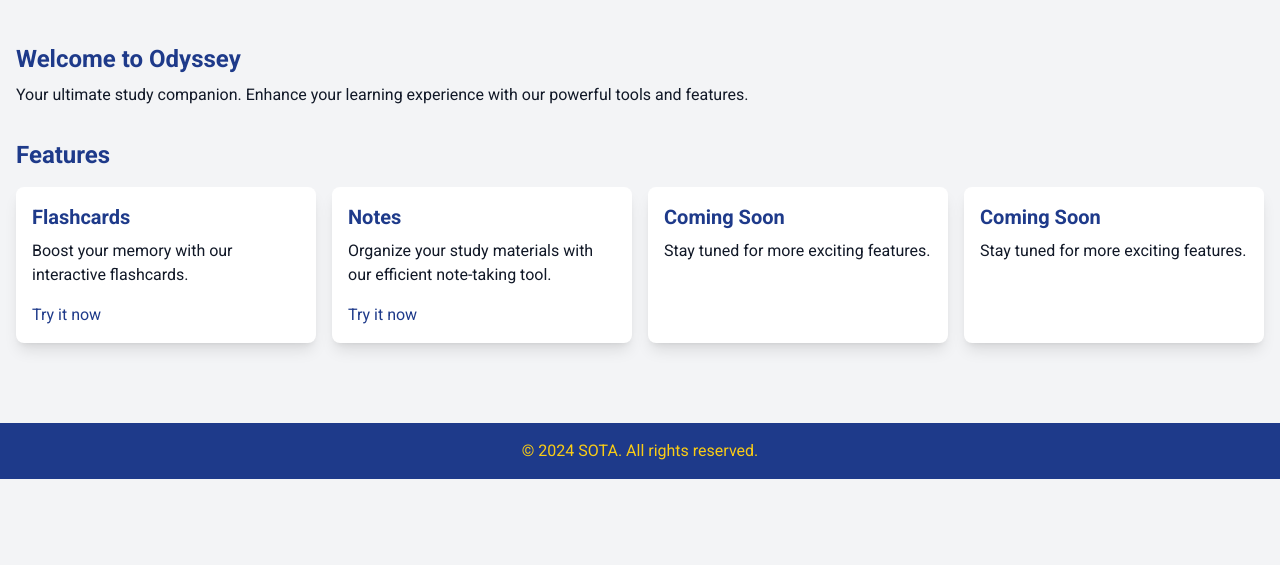
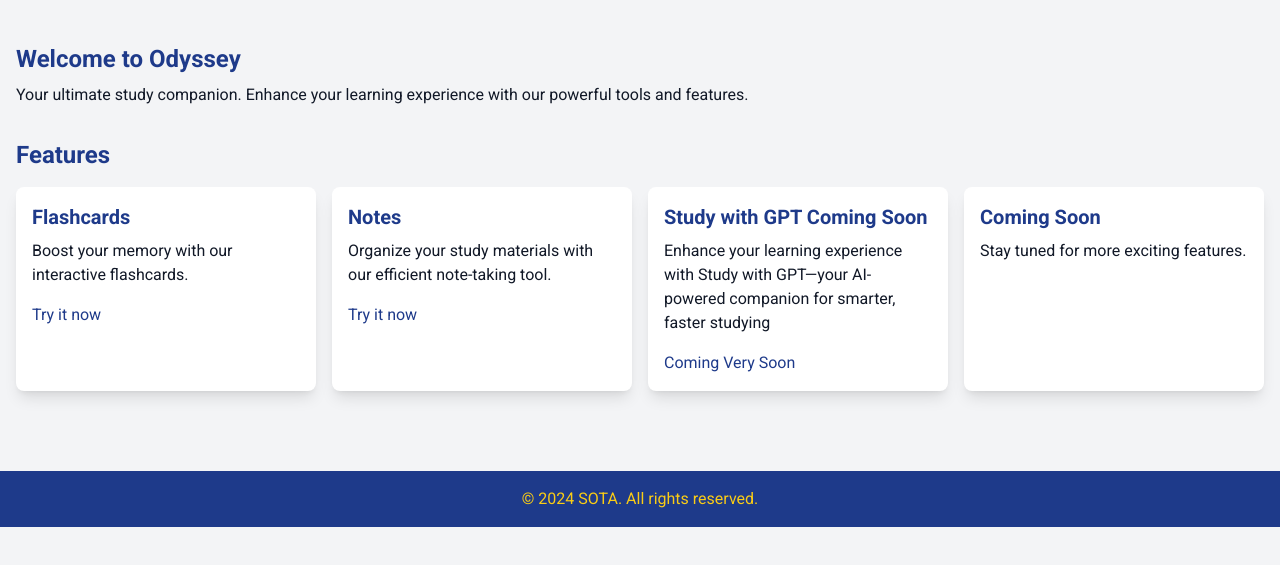
Before and after one commit to jmichikoleo/odyssey, a plain HTML site: page index.html in a window 1280 px wide. Shown: the part 73-638 px from the top of the page. Drawn offline with nearby package versions, Linux system fonts and the light colour scheme.

Commit message:
Update index.html
링크 수정했다

```diff
--- a/index.html
+++ b/index.html
@@ -24,8 +24,8 @@
                         <ul class="absolute hidden group-hover:block bg-blue-900 mt-2 rounded-lg shadow-lg">
                             <li><a href="https://jmichikoleo.github.io/flashcard/" class="block px-4 py-2 hover:bg-blue-800">Flashcards</a></li>
                             <li><a href="https://jmichikoleo.github.io/notes/" class="block px-4 py-2 hover:bg-blue-800">Notes</a></li>
-                            <li><a href="#" class="block px-4 py-2 hover:bg-blue-800">Coming Soon</a></li>
-                            <li><a href="#" class="block px-4 py-2 hover:bg-blue-800">Coming Soon</a></li>
+                            <li><a href="https://jmichikoleo.github.io/gpt/" class="block px-4 py-2 hover:bg-blue-800">Study with GPT Coming Soon</a></li>
+                            <li><a href="#" class="block px-4 py-2 hover:bg-blue-800">New Features Coming Soon</a></li>
                         </ul>
                     </li>
                     <li><a href="https://jmichikoleo.github.io/stateoftheart/" class="hover:text-yellow-400">Contact Us</a></li>
@@ -54,8 +54,9 @@
                     <a href="https://jmichikoleo.github.io/notes/" class="mt-4 inline-block text-blue-900 hover:underline">Try it now</a>
                 </div>
                 <div class="bg-white p-4 rounded-lg shadow-lg">
-                    <h3 class="text-xl font-bold text-blue-900">Coming Soon</h3>
-                    <p class="mt-2">Stay tuned for more exciting features.</p>
+                    <h3 class="text-xl font-bold text-blue-900">Study with GPT Coming Soon</h3>
+                    <p class="mt-2">Enhance your learning experience with Study with GPT—your AI-powered companion for smarter, faster studying</p>
+                    <a href="https://jmichikoleo.github.io/gpt/" class="mt-4 inline-block text-blue-900 hover:underline">Coming Very Soon</a>
                 </div>
                 <div class="bg-white p-4 rounded-lg shadow-lg">
                     <h3 class="text-xl font-bold text-blue-900">Coming Soon</h3>
```
